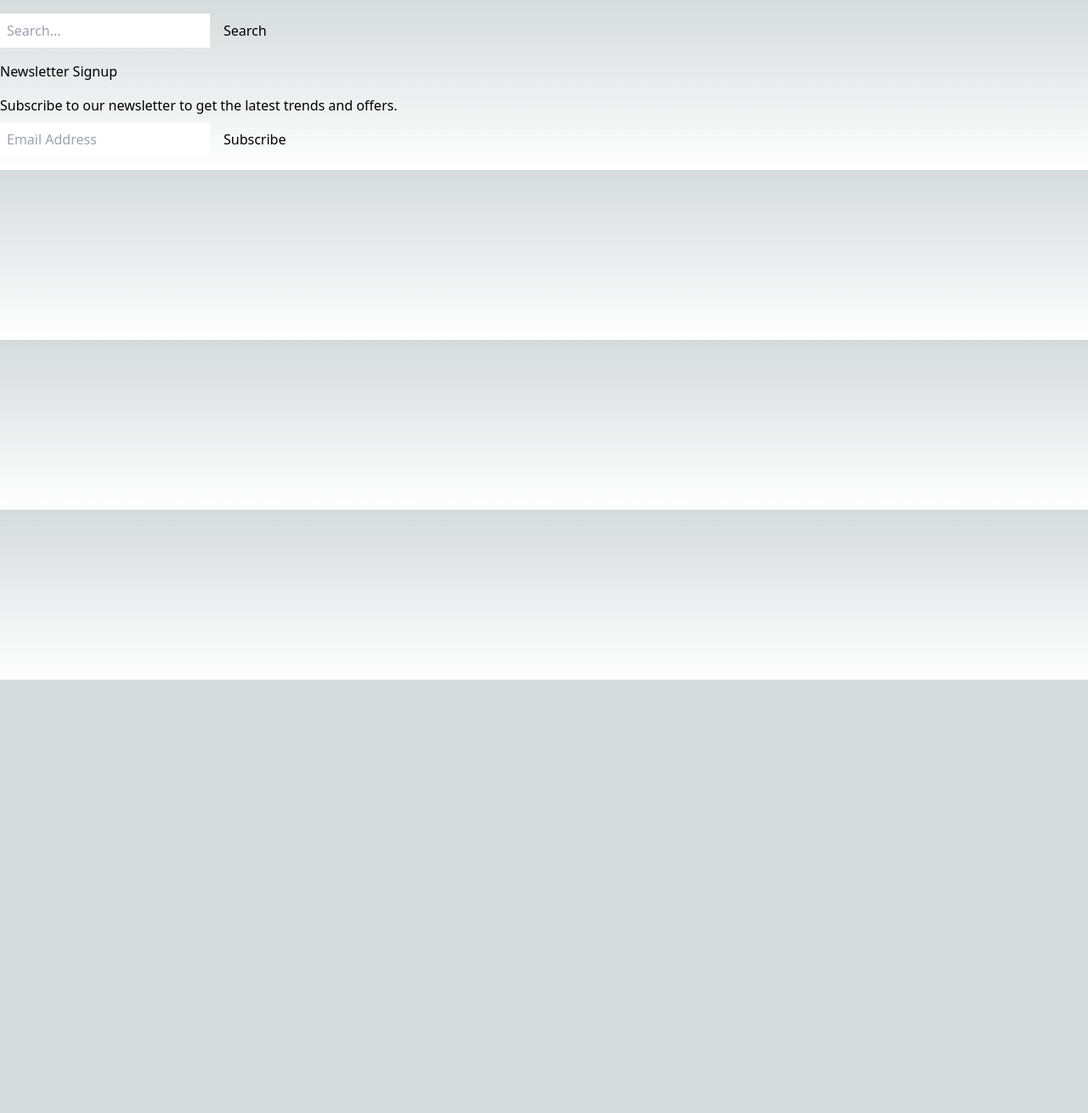
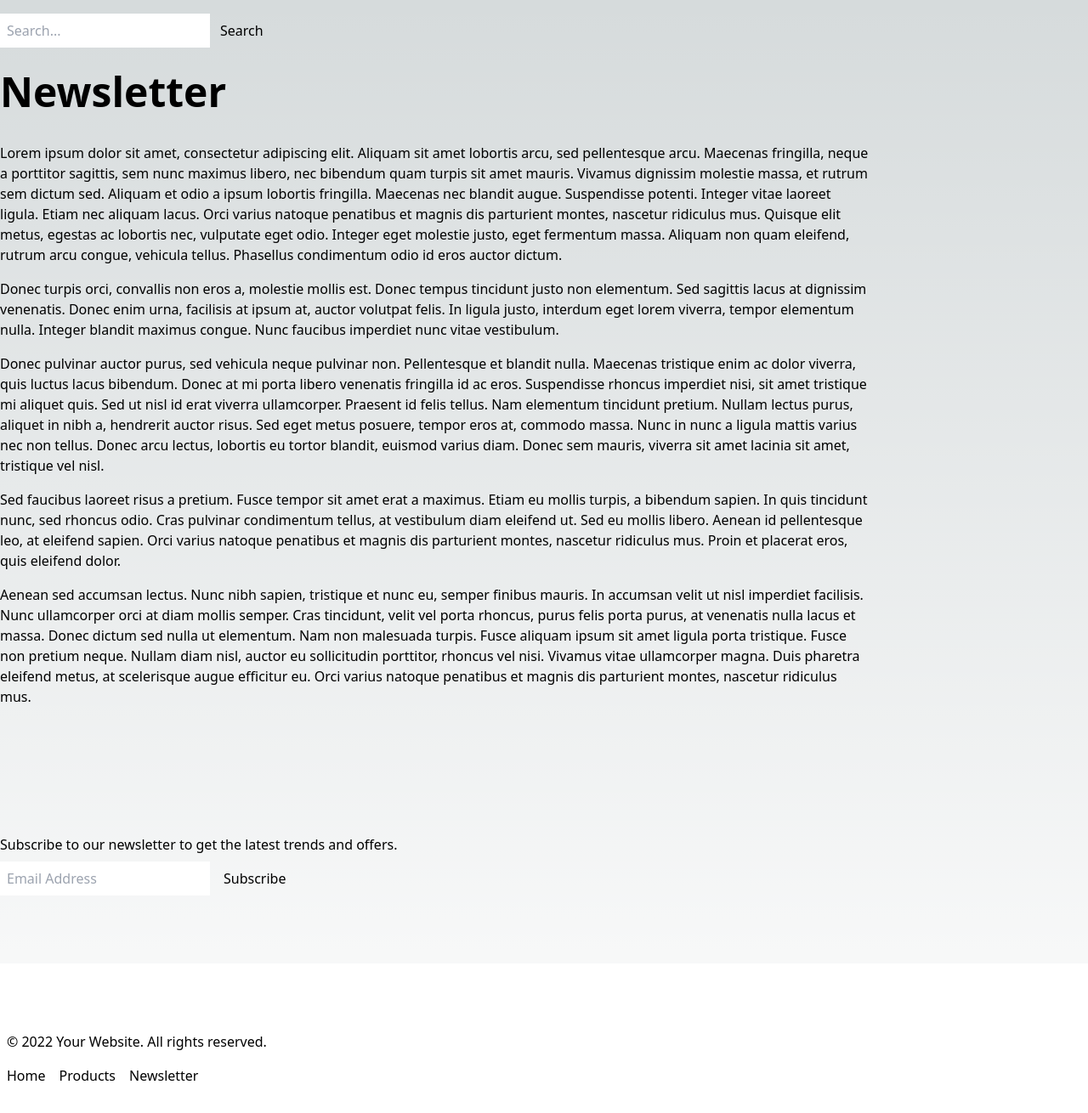
Before and after one commit to Andrew-Sayward/global-task, a Next.js app: page /newsletter in a window 1280 px wide. Shown: the top 1310 px of the page at 85% size. Before the commit the page ends 800 px from the top, so only its background shows below. Built offline with nearby package versions, Linux system fonts and the light colour scheme.

Commit message:
Include footers in layouts

```diff
--- /dev/null
+++ b/components/Footer.tsx/Footer.tsx
@@ -0,0 +1,15 @@
+import styles from "./footer.module.scss";
+
+const Footer = () => {
+  return (
+    <footer className={styles.footer}>
+      <div className="container">
+        <div className={styles.content}>
+          <p>© 2022 Your Website. All rights reserved.</p>
+        </div>
+      </div>
+    </footer>
+  );
+}
+
+export default Footer;
--- /dev/null
+++ b/components/Footer.tsx/FooterNewsletter.tsx
@@ -0,0 +1,29 @@
+import Link from "next/link";
+import styles from "./footer.module.scss";
+
+const FooterNewsletter = () => {
+  return (
+    <footer className={styles.footer}>
+      <div className="container">
+        <div className={styles.content}>
+          <p>© 2022 Your Website. All rights reserved.</p>
+          <div>
+            <ul className="flex gap-4 py-4">
+              <li>
+                <Link href="/">Home</Link>
+              </li>
+              <li>
+                <Link href="/products">Products</Link>
+              </li>
+              <li>
+                <Link href="/newsletter">Newsletter</Link>
+              </li>
+            </ul>
+          </div>
+        </div>
+      </div>
+    </footer>
+  );
+}
+
+export default FooterNewsletter;
--- /dev/null
+++ b/components/Footer.tsx/footer.module.scss
@@ -0,0 +1,5 @@
+.footer {margin-top: 80px;
+  padding: 80px 8px;
+  background-color: white;
+  color: black;
+}
--- a/components/ProductsListing/ProductsListing.tsx
+++ b/components/ProductsListing/ProductsListing.tsx
@@ -1,5 +1,7 @@
 import Product from "@/models/Product";
 import Image from "next/image";
+import styles from "./products-listing.module.scss";
+import Link from "next/link";
 
 type Props = {
   products: Product[]
@@ -10,13 +12,16 @@ const ProductsListing = (props:Props) => {
     <div className="grid grid-cols-3 gap-4">
       {props.products.map(product => {
         return (
-          <div key={product.id} className="bg-white text-black p-4">
+          <div key={product.id} className={styles.productListing}>
             <span>{"£" + product.price}</span>
-            <h1>{product.title}</h1>
-            <div className="relative aspect-square mx-24 my-12">
+            <h3>{product.title}</h3>
+            <div className={styles.image}>
               <Image src={product.image} alt={product.title} fill />
             </div>
             <p>{product.description}</p>
+            <div className={styles.link}>
+              <Link href="">Buy Now</Link>
+            </div>
           </div>
         )
       })}
--- /dev/null
+++ b/components/ProductsListing/products-listing.module.scss
@@ -0,0 +1,27 @@
+@import "@/styles/mixins";
+
+.productListing {
+ background-color: white;
+ color: black;
+ padding: 40px 24px;
+ display: flex;
+ flex-direction: column;
+  height: 100%;
+.link {
+  margin-top: 24px;
+  flex-grow: 1;
+  display: flex;
+  align-items: end;
+
+  a {
+    @include linkStyles;
+  }
+}
+
+}
+
+.image {
+  position:relative;
+  aspect-ratio: 1;
+  margin: 16px 80px;
+ }
--- a/components/SearchBar/SearchBar.tsx
+++ b/components/SearchBar/SearchBar.tsx
@@ -11,7 +11,7 @@ const SearchBar = () => {
 
   return (
     <div className='container'>
-      <form action="" className='flex gap-4'>
+      <form action="" className='flex gap-3'>
       <input
         className='text-black p-2'
         type="text"
--- a/layouts/general-layout.tsx
+++ b/layouts/general-layout.tsx
@@ -1,6 +1,7 @@
 import SearchBar from "@/components/SearchBar/SearchBar";
 import NavBar from "@/components/NavBar/NavBar";
 import { ReactNode } from "react";
+import Footer from "@/components/Footer.tsx/Footer";
 
 const GeneralLayout= ({ children }: { children: ReactNode }) =>{
   return(
@@ -8,6 +9,7 @@ const GeneralLayout= ({ children }: { children: ReactNode }) =>{
       <NavBar />
       <SearchBar />
       {children}
+      <Footer />
     </>
   )
 }
--- a/layouts/newsletter-layout.tsx
+++ b/layouts/newsletter-layout.tsx
@@ -1,3 +1,4 @@
+import FooterNewsletter from "@/components/Footer.tsx/FooterNewsletter";
 import SearchBar from "@/components/SearchBar/SearchBar";
 import { ReactNode } from "react";
 
@@ -7,6 +8,7 @@ const   NewsletterLayout = ({ children }: { children: ReactNode }) =>{
       <div className="py-4">
         <SearchBar />
         {children}
+        <FooterNewsletter />
       </div>
     </>
   )
--- a/pages/newsletter.tsx
+++ b/pages/newsletter.tsx
@@ -4,12 +4,25 @@ const Newsletter = () => {
   return (
     <NewsletterLayout>
       <div className="container">
-        <h1 className="mt-4">Newsletter Signup</h1>
-        <p className="mt-4">Subscribe to our newsletter to get the latest trends and offers.</p>
-        <form className="flex gap-4 mt-2">
-          <input type="text" placeholder="Email Address" className="p-2" />
-          <button type="submit">Subscribe</button>
-        </form>
+        <h1 className="mt-4 font-bold">Newsletter</h1>
+        <article className="newsletter-body">
+        <p>Lorem ipsum dolor sit amet, consectetur adipiscing elit. Aliquam sit amet lobortis arcu, sed pellentesque arcu. Maecenas fringilla, neque a porttitor sagittis, sem nunc maximus libero, nec bibendum quam turpis sit amet mauris. Vivamus dignissim molestie massa, et rutrum sem dictum sed. Aliquam et odio a ipsum lobortis fringilla. Maecenas nec blandit augue. Suspendisse potenti. Integer vitae laoreet ligula. Etiam nec aliquam lacus. Orci varius natoque penatibus et magnis dis parturient montes, nascetur ridiculus mus. Quisque elit metus, egestas ac lobortis nec, vulputate eget odio. Integer eget molestie justo, eget fermentum massa. Aliquam non quam eleifend, rutrum arcu congue, vehicula tellus. Phasellus condimentum odio id eros auctor dictum.</p>
+
+        <p>Donec turpis orci, convallis non eros a, molestie mollis est. Donec tempus tincidunt justo non elementum. Sed sagittis lacus at dignissim venenatis. Donec enim urna, facilisis at ipsum at, auctor volutpat felis. In ligula justo, interdum eget lorem viverra, tempor elementum nulla. Integer blandit maximus congue. Nunc faucibus imperdiet nunc vitae vestibulum.</p>
+
+        <p>Donec pulvinar auctor purus, sed vehicula neque pulvinar non. Pellentesque et blandit nulla. Maecenas tristique enim ac dolor viverra, quis luctus lacus bibendum. Donec at mi porta libero venenatis fringilla id ac eros. Suspendisse rhoncus imperdiet nisi, sit amet tristique mi aliquet quis. Sed ut nisl id erat viverra ullamcorper. Praesent id felis tellus. Nam elementum tincidunt pretium. Nullam lectus purus, aliquet in nibh a, hendrerit auctor risus. Sed eget metus posuere, tempor eros at, commodo massa. Nunc in nunc a ligula mattis varius nec non tellus. Donec arcu lectus, lobortis eu tortor blandit, euismod varius diam. Donec sem mauris, viverra sit amet lacinia sit amet, tristique vel nisl.</p>
+
+        <p>Sed faucibus laoreet risus a pretium. Fusce tempor sit amet erat a maximus. Etiam eu mollis turpis, a bibendum sapien. In quis tincidunt nunc, sed rhoncus odio. Cras pulvinar condimentum tellus, at vestibulum diam eleifend ut. Sed eu mollis libero. Aenean id pellentesque leo, at eleifend sapien. Orci varius natoque penatibus et magnis dis parturient montes, nascetur ridiculus mus. Proin et placerat eros, quis eleifend dolor.</p>
+
+        <p>Aenean sed accumsan lectus. Nunc nibh sapien, tristique et nunc eu, semper finibus mauris. In accumsan velit ut nisl imperdiet facilisis. Nunc ullamcorper orci at diam mollis semper. Cras tincidunt, velit vel porta rhoncus, purus felis porta purus, at venenatis nulla lacus et massa. Donec dictum sed nulla ut elementum. Nam non malesuada turpis. Fusce aliquam ipsum sit amet ligula porta tristique. Fusce non pretium neque. Nullam diam nisl, auctor eu sollicitudin porttitor, rhoncus vel nisi. Vivamus vitae ullamcorper magna. Duis pharetra eleifend metus, at scelerisque augue efficitur eu. Orci varius natoque penatibus et magnis dis parturient montes, nascetur ridiculus mus.</p>
+        </article>
+        <div className="newsletter-signup">
+          <p className="mt-4">Subscribe to our newsletter to get the latest trends and offers.</p>
+          <form className="flex gap-4 mt-2">
+            <input type="text" placeholder="Email Address" className="p-2" />
+            <button type="submit">Subscribe</button>
+          </form>
+        </div>
       </div>
     </NewsletterLayout>
   )
--- a/styles/globals.scss
+++ b/styles/globals.scss
@@ -32,10 +32,10 @@ body {
   }
 }
 
-.home-body {
 h1 {
   font-size: 48px;
 }
+
 
 h2 {
   font-size: 32px;
@@ -45,6 +45,8 @@ body {
   font-size: 24px;
 }
 
+
+.home-body {
   h1,h2,h3 {
     font-weight: bold;
     margin-bottom: 8px;
@@ -67,3 +69,15 @@ body {
     margin-bottom: 32px;
   }
 }
+
+.newsletter-signup {
+  margin-top: 150px;
+}
+
+.newsletter-body {
+  margin-top: 24px;
+  width: 80%;
+  p {
+    margin-bottom: 16px;
+  }
+}
```
Also changed, not shown: components/HomepageCard/homepage-card.module.scss (+3 -9 lines), styles/_mixins.scss (added, +12 -0 lines). Lines whose indentation alone changed are shown as unchanged.
